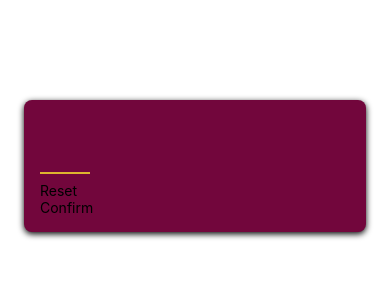
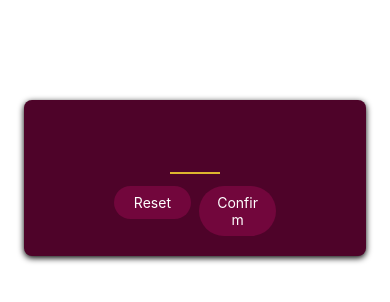
Before and after one commit to roxanap33/GuessMyNumberApp, a React Native app in the folder starting-project/: screen / in a window 390 px wide. Shown: the top 302 px of the page. Built offline with nearby package versions, Linux system fonts and the light colour scheme.

Commit message:
54: Create primary button component with styles and improve the start screen

```diff
--- a/starting-project/components/PrimaryButton.js
+++ b/starting-project/components/PrimaryButton.js
@@ -1,9 +1,41 @@
-import { View, Text } from "react-native";
+import { View, Text, Pressable, StyleSheet } from "react-native";
 
 export default function PrimaryButton({ children }) {
+  function pressHandler() {
+    console.log("Press");
+  }
   return (
-    <View>
-      <Text>{children}</Text>
+    <View style={styles.buttonOuterContainer}>
+      <Pressable
+        style={({ pressed }) =>
+          pressed
+            ? [styles.pressed, styles.buttonContainer]
+            : styles.buttonContainer
+        }
+        onPress={pressHandler}
+      >
+        <Text style={styles.buttonText}>{children}</Text>
+      </Pressable>
     </View>
   );
 }
+
+const styles = StyleSheet.create({
+  buttonOuterContainer: {
+    borderRadius: 28,
+    margin: 4,
+    overflow: "hidden",
+  },
+  buttonContainer: {
+    backgroundColor: "#72063c",
+    paddingVertical: 8,
+    paddingHorizontal: 16,
+  },
+  buttonText: {
+    color: "white",
+    textAlign: "center",
+  },
+  pressed: {
+    opacity: 0.75,
+  },
+});
--- a/starting-project/screens/StartGameScreen.js
+++ b/starting-project/screens/StartGameScreen.js
@@ -11,18 +11,26 @@
         autoCapitalize="none"
         autoCorrect={false}
       />
-      <PrimaryButton>Reset</PrimaryButton>
-      <PrimaryButton>Confirm</PrimaryButton>
+      <View style={styles.buttonsContainer}>
+        <View style={styles.button}>
+          <PrimaryButton>Reset</PrimaryButton>
+        </View>
+        <View style={styles.button}>
+          <PrimaryButton>Confirm</PrimaryButton>
+        </View>
+      </View>
     </View>
   );
 }
 
 const styles = StyleSheet.create({
   inputContainer: {
+    justifyContent: "center",
+    alignItems: "center",
     padding: 16,
     marginTop: 100,
     marginHorizontal: 24,
-    backgroundColor: "#72063c",
+    backgroundColor: "#4e0329",
     borderRadius: 8,
     shadowColor: "black",
     shadowOffset: { width: 0, height: 2 },
@@ -40,4 +48,10 @@
     fontWeight: "bold",
     textAlign: "center",
   },
+  buttonsContainer: {
+    flexDirection: "row",
+  },
+  button: {
+    flex: 1,
+  },
 });
```
